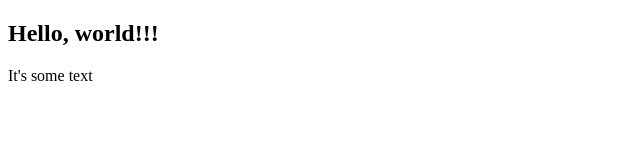
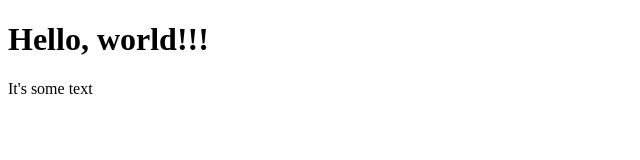
Before and after one commit to tonnyvecher/git-test, a plain HTML site: page index.html in a window 1280 px wide. Shown: the whole page, without its empty margins (0-640 px from the left). Drawn offline with Linux system fonts and the light colour scheme.

Commit message:
Update index.html

```diff
--- a/index.html
+++ b/index.html
@@ -6,7 +6,7 @@
     <title>Document</title>
 </head>
 <body>
-    <h2>Hello, world!!!</h2>
+    <h1>Hello, world!!!</h1>
     <p>It's some text</p>
 </body>
 </html>
```
